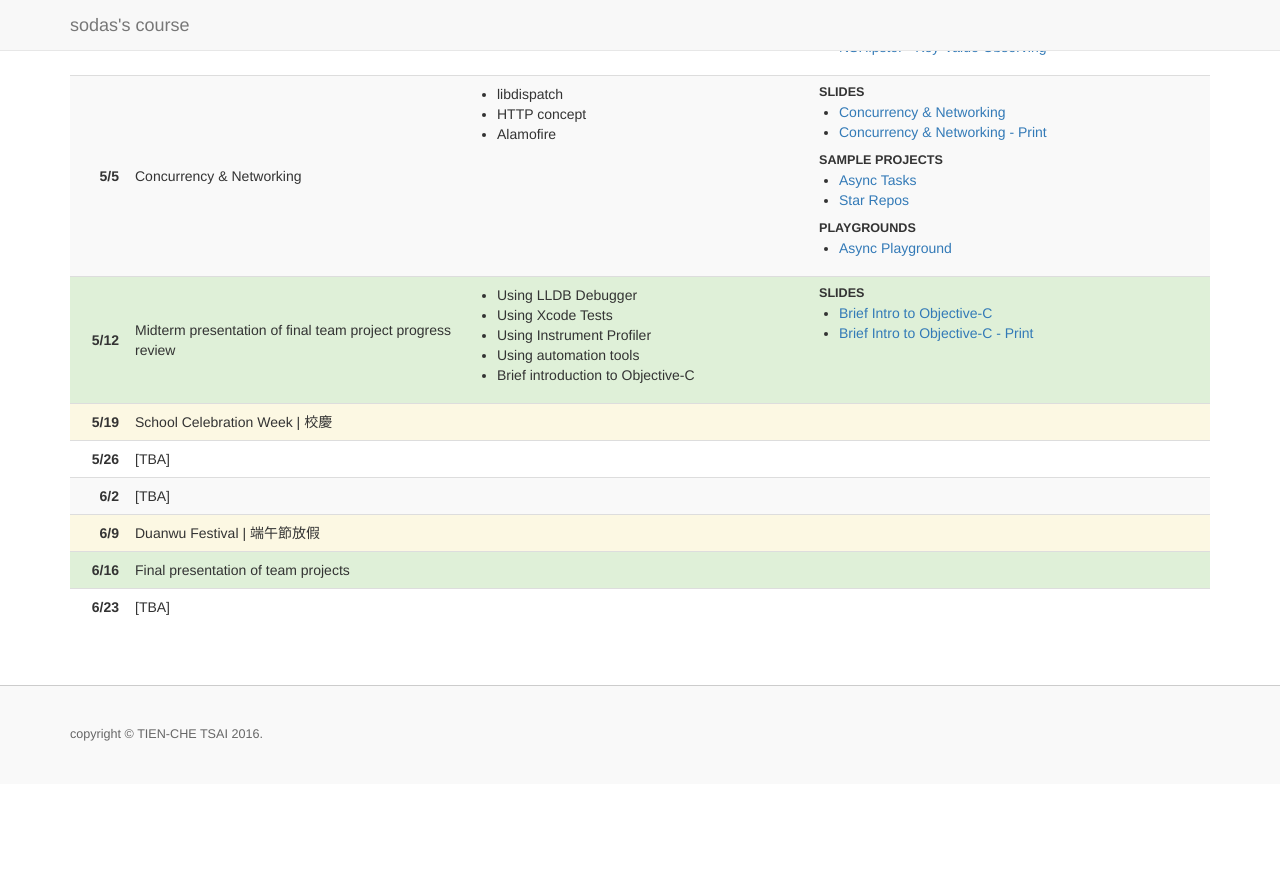
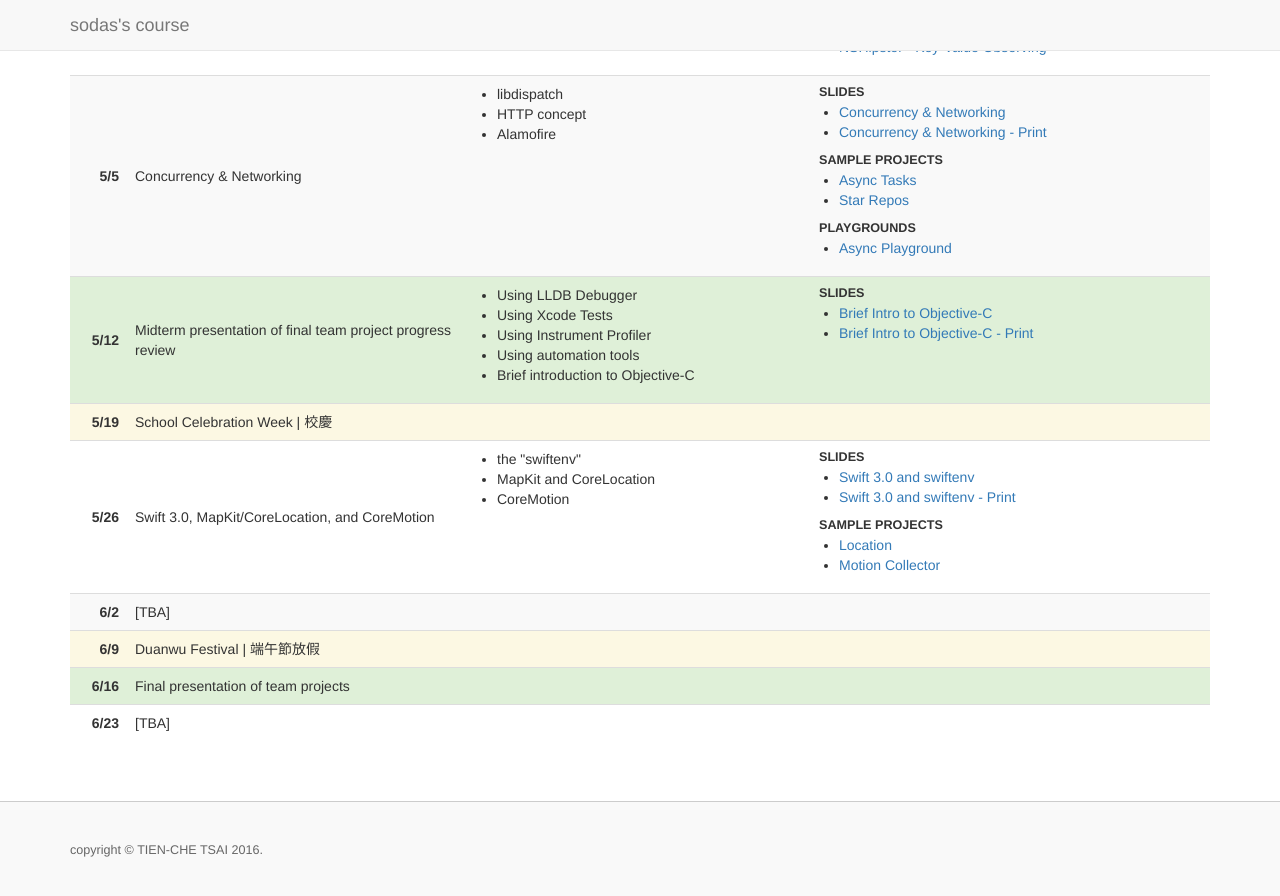
Before and after one commit to sodascourse/sodascourse.github.io, a Jekyll site: the page built from index.html, in a window 1280 px wide and 900 px high, scrolled down 2598 px. Shown: the top 896 px of the window. Built offline with Jekyll 4.4.1, drawn with Linux system fonts in a browser that asks for light colours; before the commit the page ends 3382 px from its top, so only the background shows below that.

Commit message:
Add content

```diff
--- a/_data/spring-16-classes.yaml
+++ b/_data/spring-16-classes.yaml
@@ -266,6 +266,22 @@
   title: School Celebration Week | 校慶
 
 - date: 5/26
+  title: Swift 3.0, MapKit/CoreLocation, and CoreMotion
+  topics:
+    - the "swiftenv"
+    - MapKit and CoreLocation
+    - CoreMotion
+  resources:
+    slides:
+      - name: Swift 3.0 and swiftenv
+        link: /slides/spring-16/11-Swift-3-and-swiftenv.pdf
+      - name: Swift 3.0 and swiftenv - Print
+        link: /slides/spring-16/11-Swift-3-and-swiftenv-Print.pdf
+    sample projects:
+      - name: Location
+        link: https://github.com/sodascourse/location
+      - name: Motion Collector
+        link: https://github.com/sodascourse/motion-collector
 
 - date: 6/2
 
```
Also changed, not shown: 2 other files.
